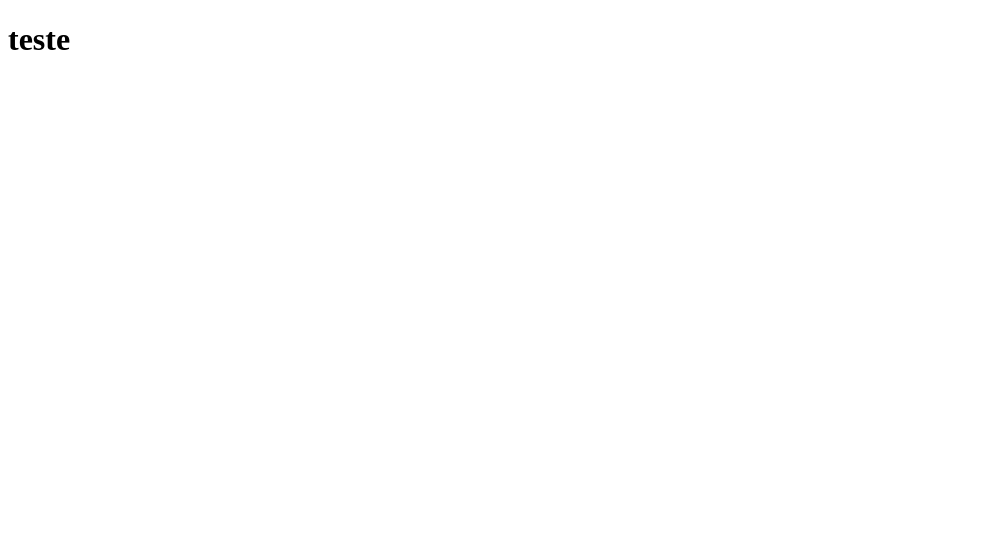
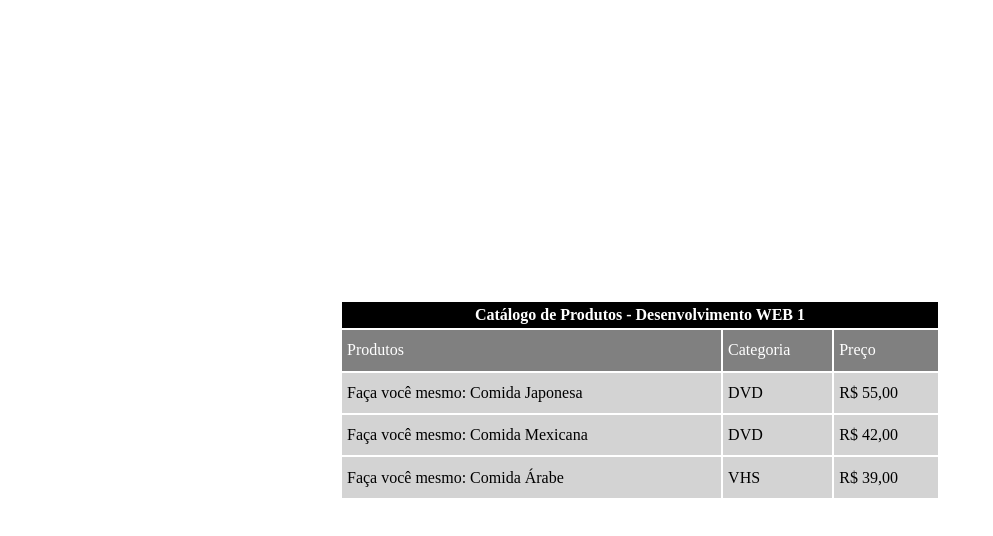
Before and after one commit to sommeralisson/aulaphp, a plain HTML site: page index.html in a window 1280 px wide. Shown: the whole page, without its empty margins (0-993 px from the left). Drawn offline with Linux system fonts and the light colour scheme.

Commit message:
atividade quinta

```diff
--- a/index.html
+++ b/index.html
@@ -5,8 +5,32 @@
     <meta http-equiv="X-UA-Compatible" content="IE=edge">
     <meta name="viewport" content="width=device-width, initial-scale=1.0">
     <title>Aula PHP</title>
+
+    <link rel="stylesheet" href="./style.css">
 </head>
 <body>
-    <h1>teste</h1>
+  <table>
+    <th colspan="3">Catálogo de Produtos - Desenvolvimento WEB 1</th>
+    <tr>
+      <td class="color-white">Produtos</td>
+      <td class="color-white">Categoria</td>
+      <td class="color-white">Preço</td>
+    </tr>
+    <tr>
+      <td>Faça você mesmo: Comida Japonesa</td>
+      <td>DVD</td>
+      <td>R$ 55,00</td>
+    </tr>
+    <tr>
+      <td>Faça você mesmo: Comida Mexicana</td>
+      <td>DVD</td>
+      <td>R$ 42,00</td>
+    </tr>
+    <tr>
+      <td>Faça você mesmo: Comida Árabe</td>
+      <td>VHS</td>
+      <td>R$ 39,00</td>
+    </tr>
+  </table>
 </body>
 </html>
--- /dev/null
+++ b/style.css
@@ -0,0 +1,34 @@
+* {
+  margin: 0;
+  padding: 0;
+  box-sizing: border-box;
+}
+
+th {
+  background-color: black;
+  color: white;
+}
+
+td {
+  background-color: lightgray;
+  padding: 5px;
+}
+
+table {
+  width: 600px;
+  height: 200px;
+  margin: 0 auto;
+}
+
+body {
+  display: flex;
+  align-items: center;
+  justify-content: center;
+  height: 100vh;
+  width: 100vw;
+}
+
+.color-white {
+  color: white;
+  background-color: gray;
+}
```
